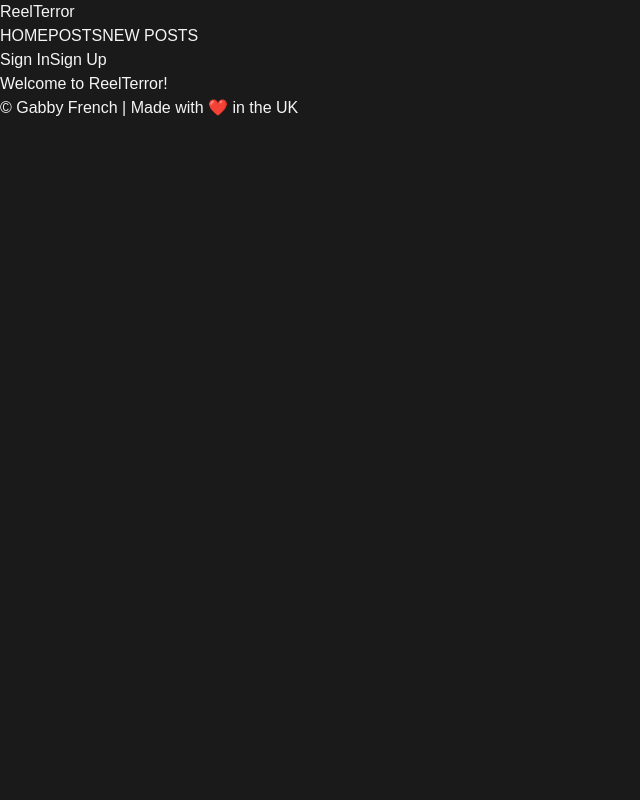
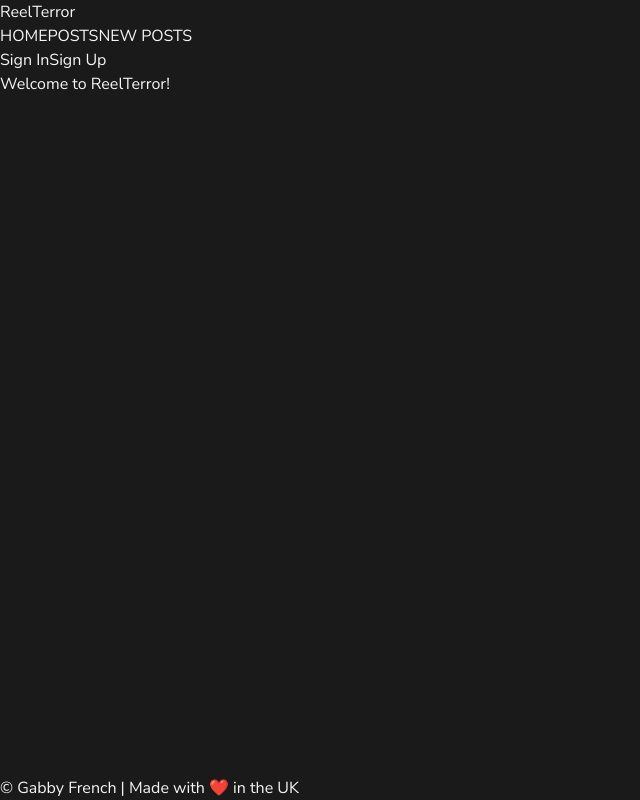
Before and after one commit to gabbythecoder/reel-terror, a Next.js app: page / in a window 1280 px wide. Shown: the whole page, without its empty margins (0-640 px from the left). Built offline with nearby package versions, Linux system fonts and the light colour scheme; no server answers.

Commit message:
style: set up layout and add basic styling

```diff
--- a/src/app/globals.css
+++ b/src/app/globals.css
@@ -1,12 +1,32 @@
 @import "tailwindcss";
 
 :root {
-  --background: #1a1a1a;
-  --foreground: #f5f5f5;
+  --background-colour: #1a1a1a;
+  --font-colour: #f5f5f5;
+}
+
+html, body {
+  width: 100%;
+  max-width: 100%;
+  overflow-x: hidden;
+  height: 100%;
+  margin: 0;
+  padding: 0;
 }
 
 body {
-  background: var(--background);
-  color: var(--foreground);
+  background: var(--background-colour);
+  color: var(--font-colour);
   font-family: Arial, Helvetica, sans-serif;
 }
+
+.layout-container {
+  display: flex;
+  flex-direction: column;
+  min-height: 100vh;
+}
+
+.main-content {
+  flex: 1 0 auto;
+  overflow: hidden;
+}
--- a/src/app/layout.js
+++ b/src/app/layout.js
@@ -1,4 +1,4 @@
-import { Geist, Geist_Mono } from "next/font/google";
+import { Nunito_Sans } from "next/font/google";
 import "./globals.css";
 
 import { ClerkProvider } from "@clerk/nextjs";
@@ -6,31 +6,27 @@ import { ClerkProvider } from "@clerk/nextjs";
 import Header from "@/components/Header";
 import Footer from "@/components/Footer";
 
-const geistSans = Geist({
-  variable: "--font-geist-sans",
-  subsets: ["latin"],
-});
-
-const geistMono = Geist_Mono({
-  variable: "--font-geist-mono",
+const nunitoSans = Nunito_Sans({
+  weight: ["300", "400", "500", "600", "700"],
+  style: ["normal", "italic"],
   subsets: ["latin"],
 });
 
 export const metadata = {
-  title: "Create Next App",
-  description: "Generated by create next app",
+  title: "ReelTerror",
+  description: "Social Platform for Horror Movie Fans",
 };
 
 export default function RootLayout({ children }) {
   return (
     <ClerkProvider>
       <html lang="en">
-        <body
-          className={`${geistSans.variable} ${geistMono.variable} antialiased`}
-        >
-          <Header />
-          {children}
-          <Footer />
+        <body className={nunitoSans.className}>
+          <div className="layout-container">
+            <Header />
+            <main className="main-content">{children}</main>
+            <Footer />
+          </div>
         </body>
       </html>
     </ClerkProvider>
```
